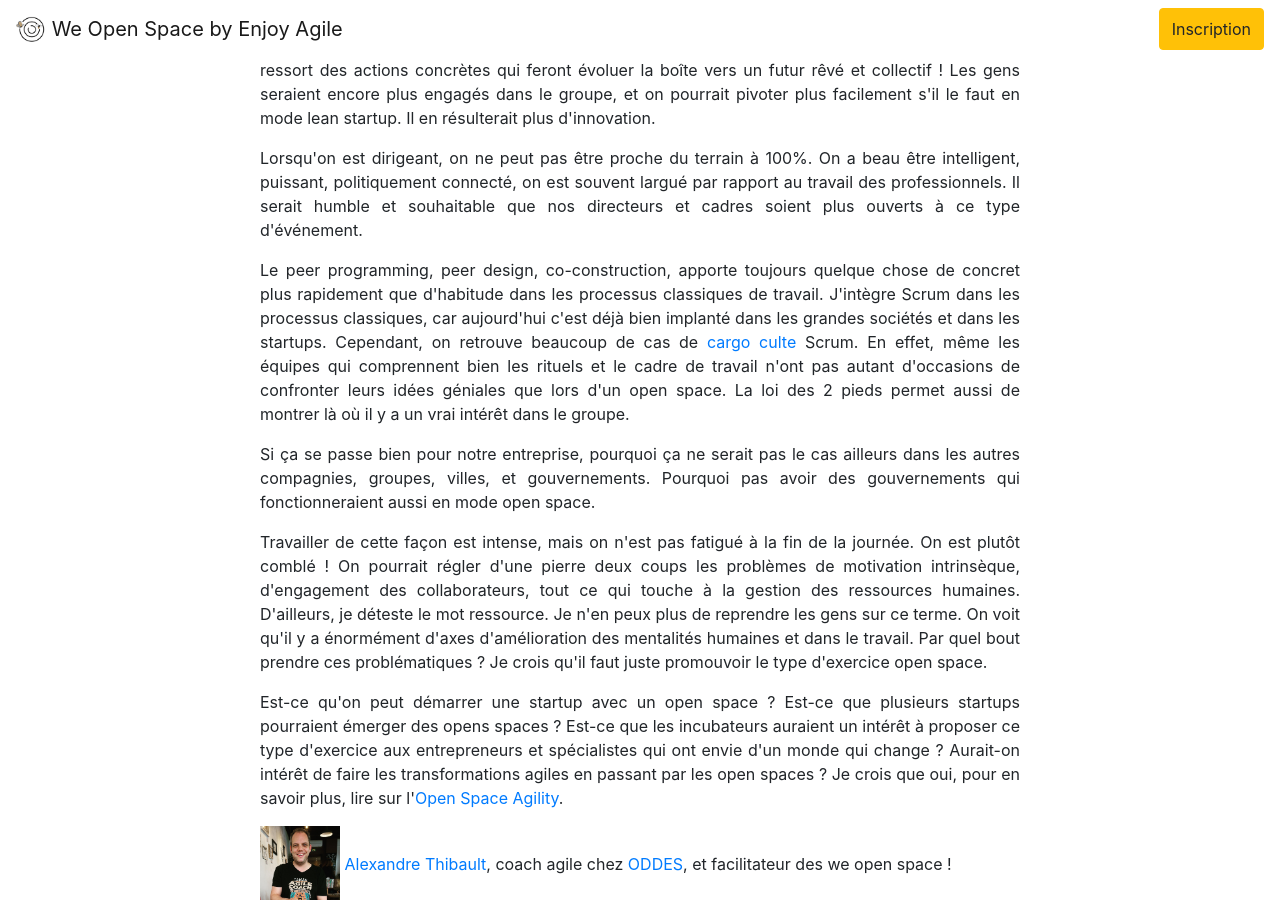
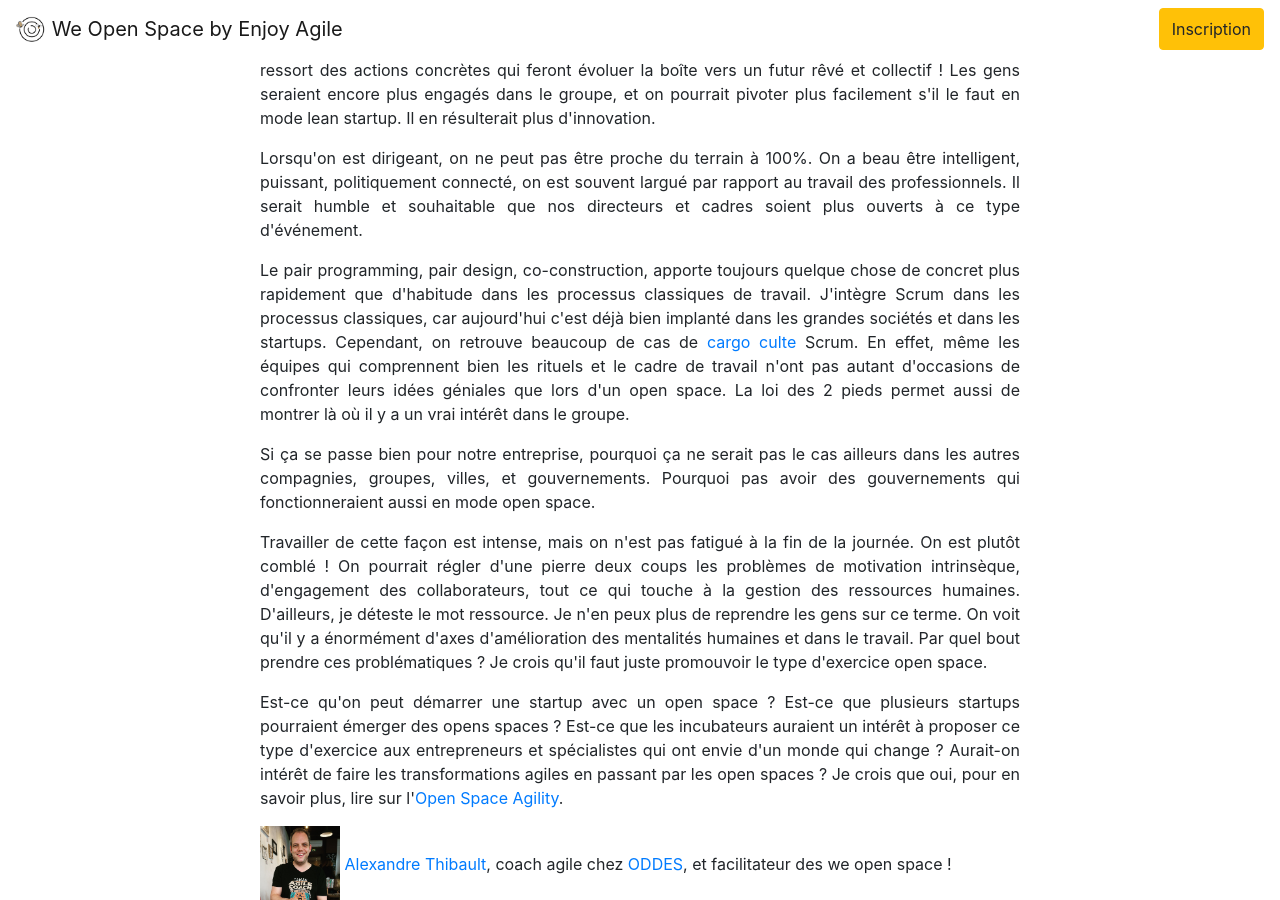
Before and after one commit to alexthib/weopenspace, a Jekyll site: the page built from index.html, in a window 1280 px wide and 900 px high, scrolled down 2269 px. Built offline with Jekyll 4.4.1, drawn with Linux system fonts in a browser that asks for light colours; nearby versions of some CDN libraries; the list of posts is cut into pages by our own code.

Commit message:
pair pas peer :)

```diff
--- a/index.html
+++ b/index.html
@@ -135,7 +135,7 @@ title:  "We Open Space @Agorapulse Paris"
   </p>
 
   <p>
-    Le peer programming, peer design, co-construction, apporte toujours quelque chose de concret plus rapidement que d'habitude dans les processus classiques de travail. J'intègre Scrum dans les processus classiques, car aujourd'hui c'est déjà bien implanté dans les grandes sociétés et dans les startups. Cependant, on retrouve beaucoup de cas de <a href="https://www.infoq.com/fr/presentations/cargo-cult-agile-emilie-esposito" target="_cargoculte">cargo culte</a> Scrum. En effet, même les équipes qui comprennent bien les rituels et le cadre de travail n'ont pas autant d'occasions de confronter leurs idées géniales que lors d'un open space. La loi des 2 pieds permet aussi de montrer là où il y a un vrai intérêt dans le groupe.
+    Le pair programming, pair design, co-construction, apporte toujours quelque chose de concret plus rapidement que d'habitude dans les processus classiques de travail. J'intègre Scrum dans les processus classiques, car aujourd'hui c'est déjà bien implanté dans les grandes sociétés et dans les startups. Cependant, on retrouve beaucoup de cas de <a href="https://www.infoq.com/fr/presentations/cargo-cult-agile-emilie-esposito" target="_cargoculte">cargo culte</a> Scrum. En effet, même les équipes qui comprennent bien les rituels et le cadre de travail n'ont pas autant d'occasions de confronter leurs idées géniales que lors d'un open space. La loi des 2 pieds permet aussi de montrer là où il y a un vrai intérêt dans le groupe.
   </p>
 
   <p>
```
